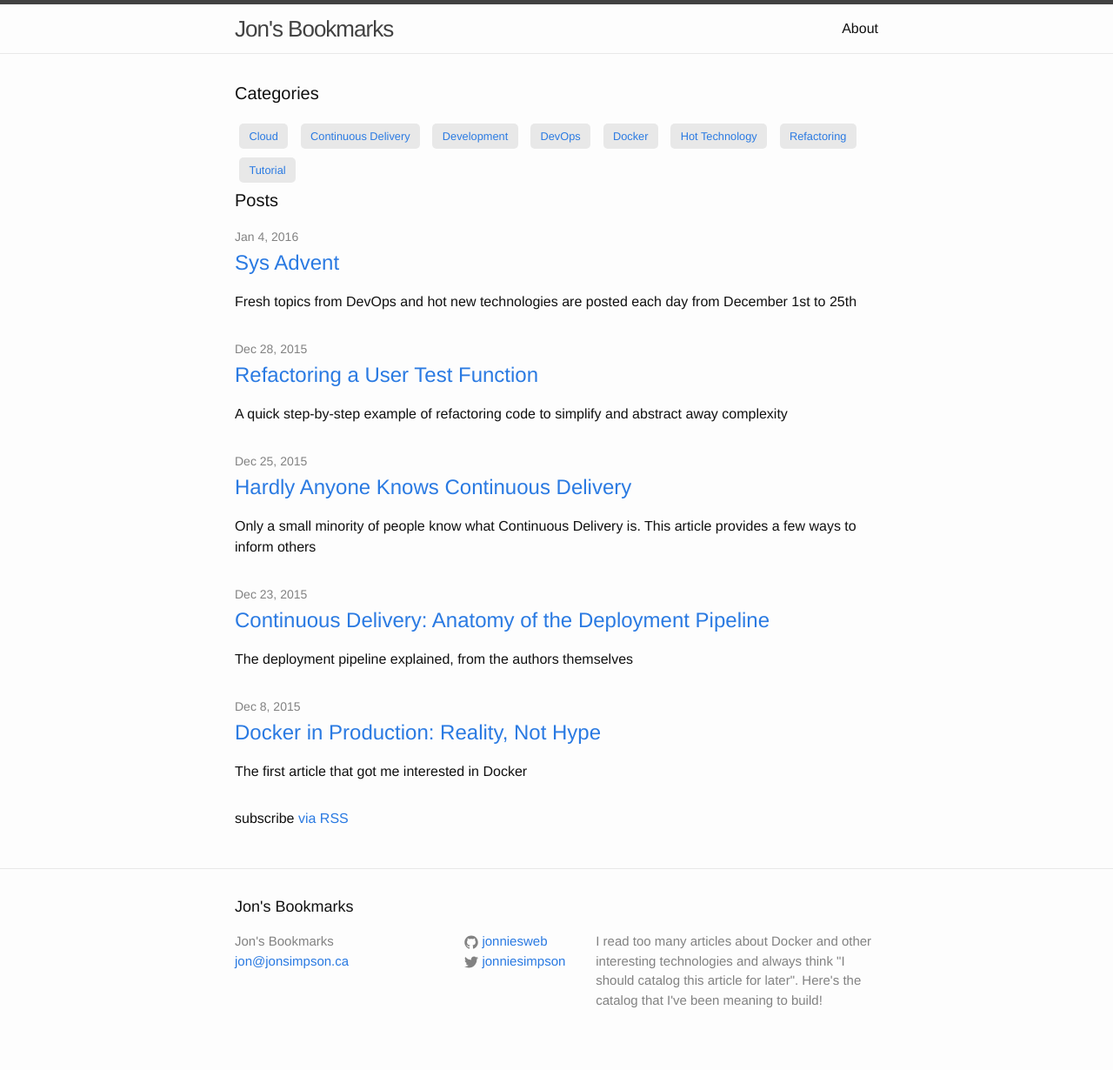
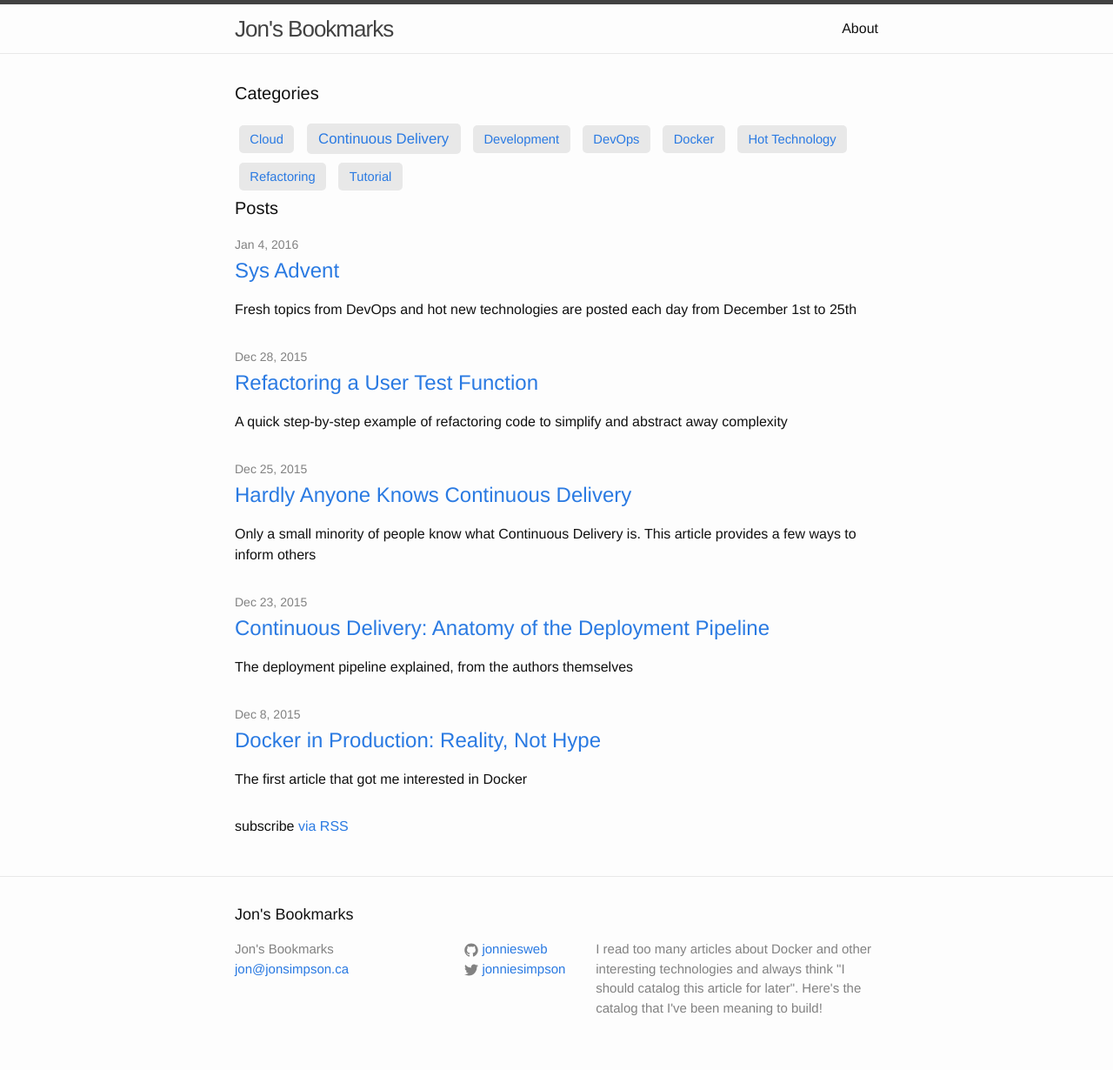
Before and after one commit to jonniesweb/Bookmarks, a Jekyll site: the page built from index.html, in a window 1280 px wide. Shown: the whole page at 87% size. Built offline with Jekyll 4.4.1, drawn with Linux system fonts in a browser that asks for light colours.

Commit message:
Fix regression in tagcloud.html to change tag bubble based on number of posts

```diff
--- a/_includes/tagcloud.html
+++ b/_includes/tagcloud.html
@@ -3,7 +3,7 @@
 <div class="tag-cloud">
 
 {% for tag in tag_words %}
-  <li style="font-size:{{ tag | last | size | times: 100 | divided_by: site.tags.size | plus: 80 }}%">
+  <li style="font-size:{{ site.tags[tag] | size | times: 100 | divided_by: site.tags.size | plus: 80 }}%">
     <a class="tag" href="/tag/{{ tag | slugize }}/">
       {% assign realname = site.data.tags[tag].name %}
       <!-- use pretty name if available -->
```
